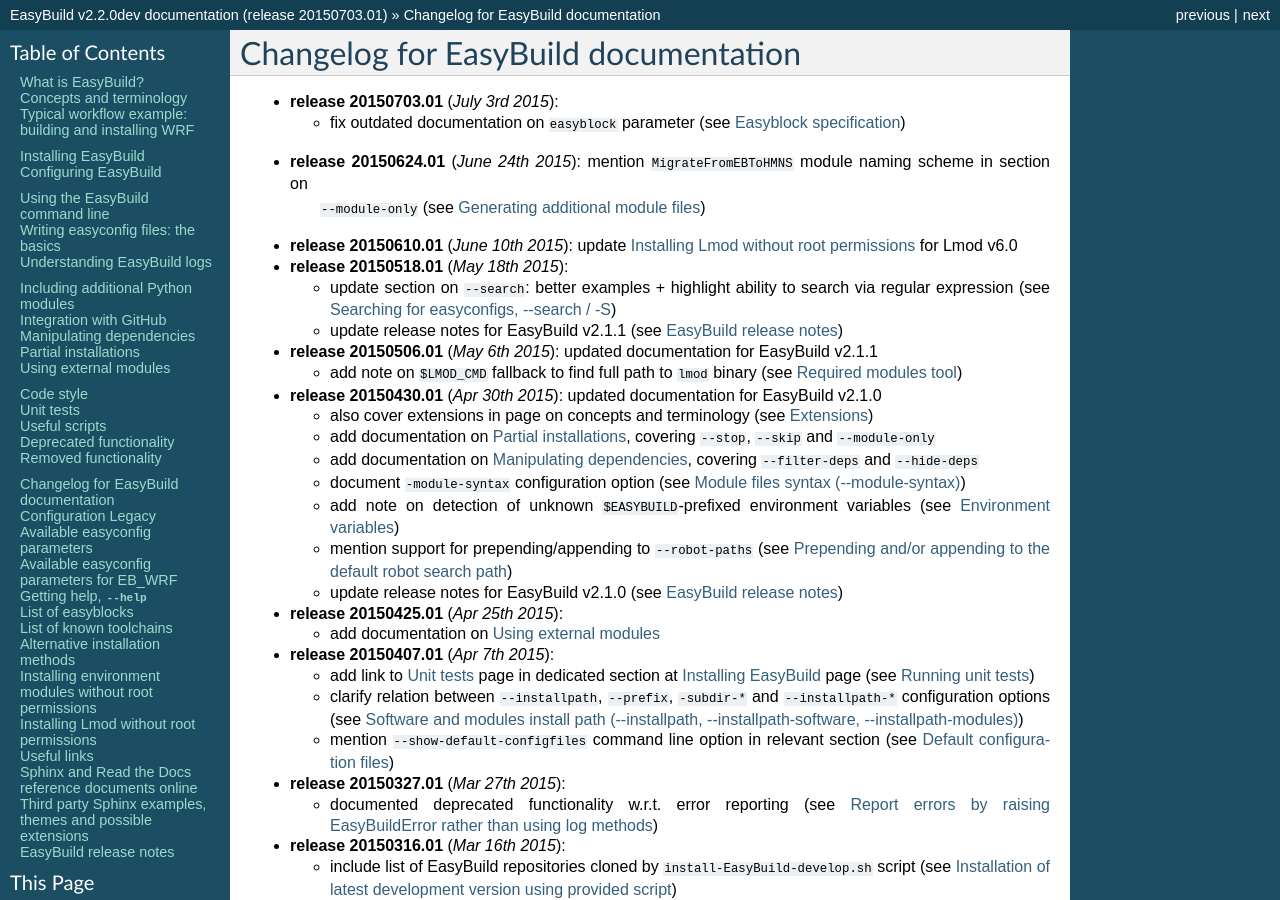
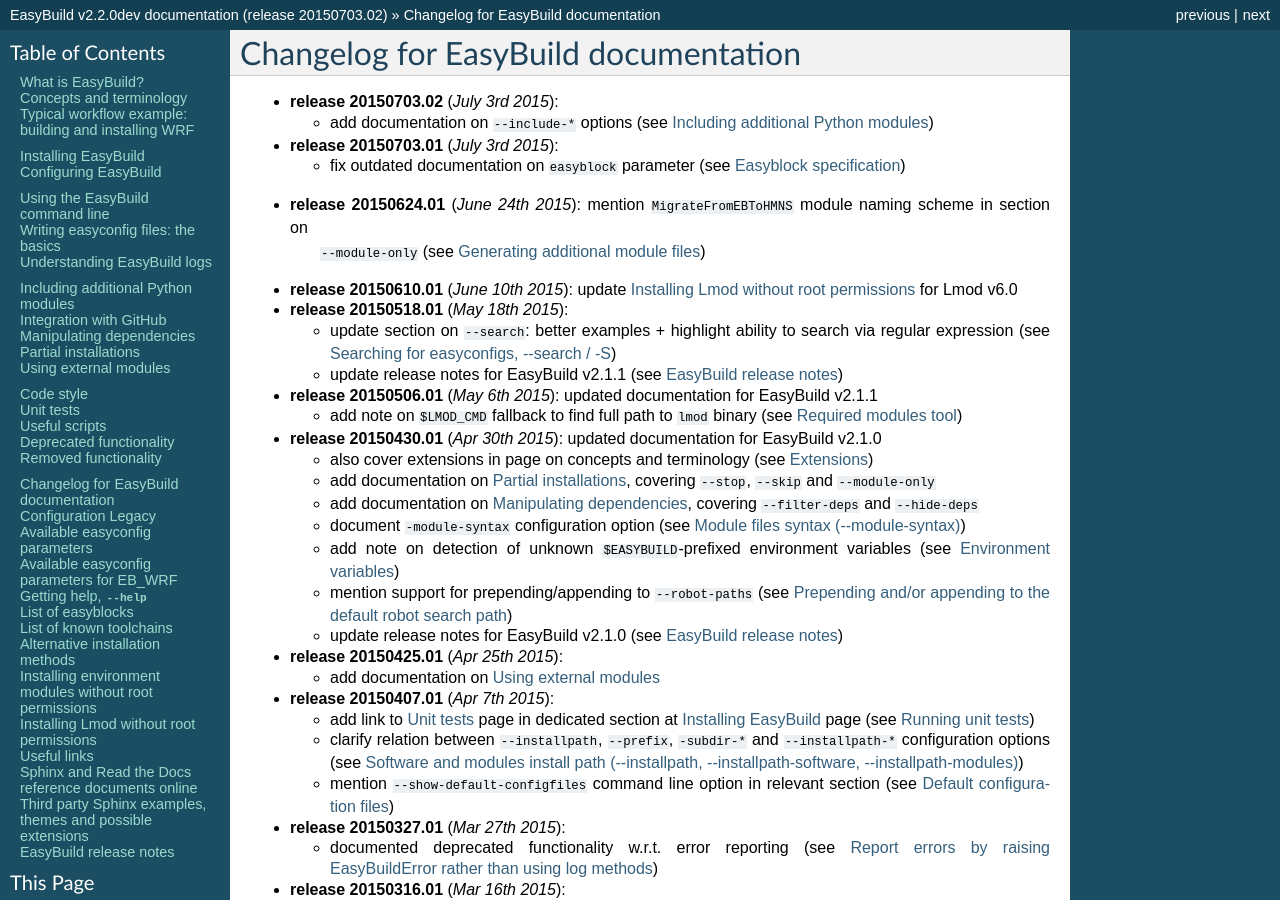
Before and after one commit to easybuilders/easybuild, a Sphinx documentation site: the page built from docs/Changelog.rst, in a window 1280 px wide and 900 px high. Built offline with Sphinx 7.4.7, drawn with Linux system fonts in a browser that asks for light colours; some of the changed text lies outside the part shown.

Commit message:
update changelog

```diff
--- a/docs/Changelog.rst
+++ b/docs/Changelog.rst
@@ -2,6 +2,10 @@
 
 Changelog for EasyBuild documentation
 -------------------------------------
+
+* **release 20150703.02** (`July 3rd 2015`):
+
+  * add documentation on ``--include-*`` options (see :ref:`including_additional_python_modules`)
 
 * **release 20150703.01** (`July 3rd 2015`):
 
--- a/docs/conf.py
+++ b/docs/conf.py
@@ -43,7 +43,7 @@
 # The short X.Y version.
 version = '2.2.0dev'  # this is meant to reference the version of EasyBuild
 # The full version, including alpha/beta/rc tags.
-release = '20150703.01'  # this is meant to reference the version of the documentation itself
+release = '20150703.02'  # this is meant to reference the version of the documentation itself
 
 # There are two options for replacing |today|: either, you set today to some
 # non-false value, then it is used:
```
